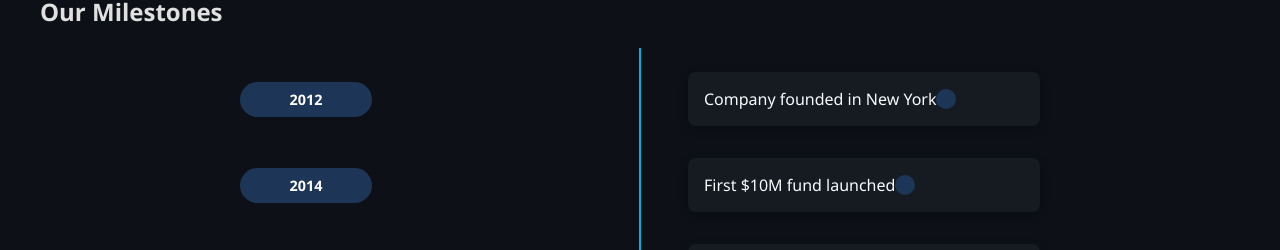
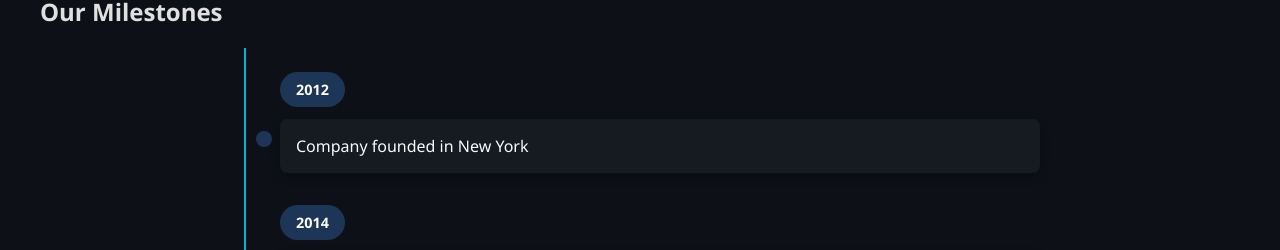
Before and after one commit to AsharAliShafqat/bizbridge-capital, a React (Create React App) app: page /about in a window 1280 px wide. Shown: the part 2550-2800 px from the top of the page. Built offline with nearby package versions, Linux system fonts and the light colour scheme.

Commit message:
Update 7

```diff
--- a/src/pages/About.css
+++ b/src/pages/About.css
@@ -1,6 +1,5 @@
 /* src/pages/About.css */
 :root {
-  /* Reusing variables from global.css */
   --primary-dark: #0d1117;
   --secondary-dark: #1e2733;
   --card-bg: #161b22;
@@ -12,7 +11,6 @@
   --error-red: #ef476f;
   --border-color: #2c2f36;
 
-  /* Spacing */
   --space-xs: 0.5rem;
   --space-sm: 0.75rem;
   --space-md: 1rem;
@@ -22,12 +20,25 @@
   --space-xxxl: 4rem;
 }
 
+/* Global reset for mobile friendliness */
+html, body, #root {
+  margin: 0;
+  padding: 0;
+  width: 100%;
+  overflow-x: hidden;
+}
+
+img {
+  max-width: 100%;
+  height: auto;
+  display: block;
+}
+
 .about-page {
   color: var(--text-light);
   background-color: var(--primary-dark);
-  overflow-x: hidden;
-  min-height: 100vh;
-  min-height: 100dvh;
+  min-height: 100svh;
+  width: 100%;
 }
 
 /* Hero Section */
@@ -52,7 +63,7 @@
   color: transparent;
 }
 
-/* Section Styles */
+/* Sections */
 .section-story,
 .section-values,
 .section-leadership,
@@ -67,6 +78,7 @@
   background: var(--card-bg);
 }
 
+/* Story */
 .story-container {
   display: flex;
   flex-wrap: wrap;
@@ -83,7 +95,6 @@
   font-size: clamp(1.75rem, 4vw, 2.2rem);
   color: var(--light-blue);
   margin-bottom: var(--space-lg);
-  line-height: 1.3;
 }
 
 .story-text p {
@@ -98,12 +109,11 @@
   min-width: min(100%, 300px);
   border-radius: 16px;
   box-shadow: 0 10px 30px rgba(0, 0, 0, 0.4);
-  max-height: 500px;
   object-fit: cover;
   aspect-ratio: 4/3;
 }
 
-/* Values Section */
+/* Values */
 .section-values {
   text-align: center;
   background: var(--primary-dark);
@@ -153,7 +163,7 @@
   line-height: 1.6;
 }
 
-/* Leadership Section */
+/* Leadership */
 .section-leadership {
   background: var(--card-bg);
   text-align: center;
@@ -231,7 +241,7 @@
   font-size: 0.9rem;
 }
 
-/* Milestones Section */
+/* Milestones */
 .section-milestones {
   background: var(--primary-dark);
 }
@@ -240,7 +250,7 @@
   position: relative;
   max-width: 800px;
   margin: 0 auto;
-  padding: var(--space-lg) 0;
+  padding: var(--space-lg) 1rem;
 }
 
 .timeline::before {
@@ -248,18 +258,16 @@
   position: absolute;
   top: 0;
   bottom: 0;
-  left: 50%;
+  left: 20px;
   width: 2px;
   background: var(--accent-blue);
-  transform: translateX(-50%);
 }
 
 .milestone {
   display: flex;
-  justify-content: space-between;
-  align-items: center;
+  flex-direction: column;
+  margin-left: 40px;
   margin-bottom: var(--space-xl);
-  position: relative;
 }
 
 .milestone-year {
@@ -268,11 +276,8 @@
   padding: var(--space-xs) var(--space-md);
   border-radius: 50px;
   font-weight: bold;
-  position: relative;
-  z-index: 1;
-  flex: 0 0 100px;
-  text-align: center;
   font-size: 0.9rem;
+  width: fit-content;
 }
 
 .milestone-event {
@@ -280,23 +285,23 @@
   padding: var(--space-md);
   border-radius: 8px;
   box-shadow: 0 3px 10px rgba(0, 0, 0, 0.3);
-  flex: 0 0 calc(50% - 80px);
+  color: var(--text-lighter);
+  margin-top: var(--space-sm);
   position: relative;
-  color: var(--text-lighter);
 }
 
 .milestone-event::after {
   content: '';
   position: absolute;
-  top: 50%;
-  width: 20px;
-  height: 20px;
+  left: -24px;
+  top: 12px;
+  width: 16px;
+  height: 16px;
   background: #1d3557;
   border-radius: 50%;
-  transform: translateY(-50%);
 }
 
-/* CTA Section */
+/* CTA */
 .section-cta {
   text-align: center;
   background: linear-gradient(135deg, #1a3a8f 0%, #0f172a 100%);
@@ -319,7 +324,6 @@
   cursor: pointer;
   margin-top: var(--space-md);
   transition: all 0.3s ease;
-  box-shadow: 0 4px 15px rgba(0, 0, 0, 0.4);
   min-width: 200px;
   min-height: 48px;
 }
@@ -337,37 +341,14 @@
     gap: var(--space-xl);
   }
 
-  .timeline::before {
-    left: 30px;
+  .leader-image-container {
+    height: 280px;
   }
 
-  .milestone,
-  .milestone:nth-child(odd) {
-    flex-direction: column;
-    text-align: left;
-    margin-bottom: var(--space-lg);
+  .cta-button {
+    width: 100%;
   }
 
-  .milestone-event {
-    margin-top: var(--space-md);
-    flex: 1;
-    width: calc(100% - 60px);
-    margin-left: 30px;
-  }
-
-  .milestone-event::after {
-    left: -40px;
-    top: var(--space-md);
-    transform: translateY(0);
-  }
-
-  .milestone-year {
-    align-self: flex-start;
-    margin-bottom: var(--space-xs);
-  }
-}
-
-@media (max-width: 480px) {
   .section-story,
   .section-values,
   .section-leadership,
@@ -375,21 +356,11 @@
   .section-cta {
     padding: var(--space-xl) var(--space-sm);
   }
-
-  .leader-image-container {
-    height: 280px;
-  }
-
-  .cta-button {
-    width: 100%;
-  }
 }
 
-/* Touch device adjustments */
 @media (hover: none) {
   .value-card:hover {
     transform: none;
-    box-shadow: 0 5px 15px rgba(0, 0, 0, 0.4);
   }
 
   .leader-card:hover img {
```
